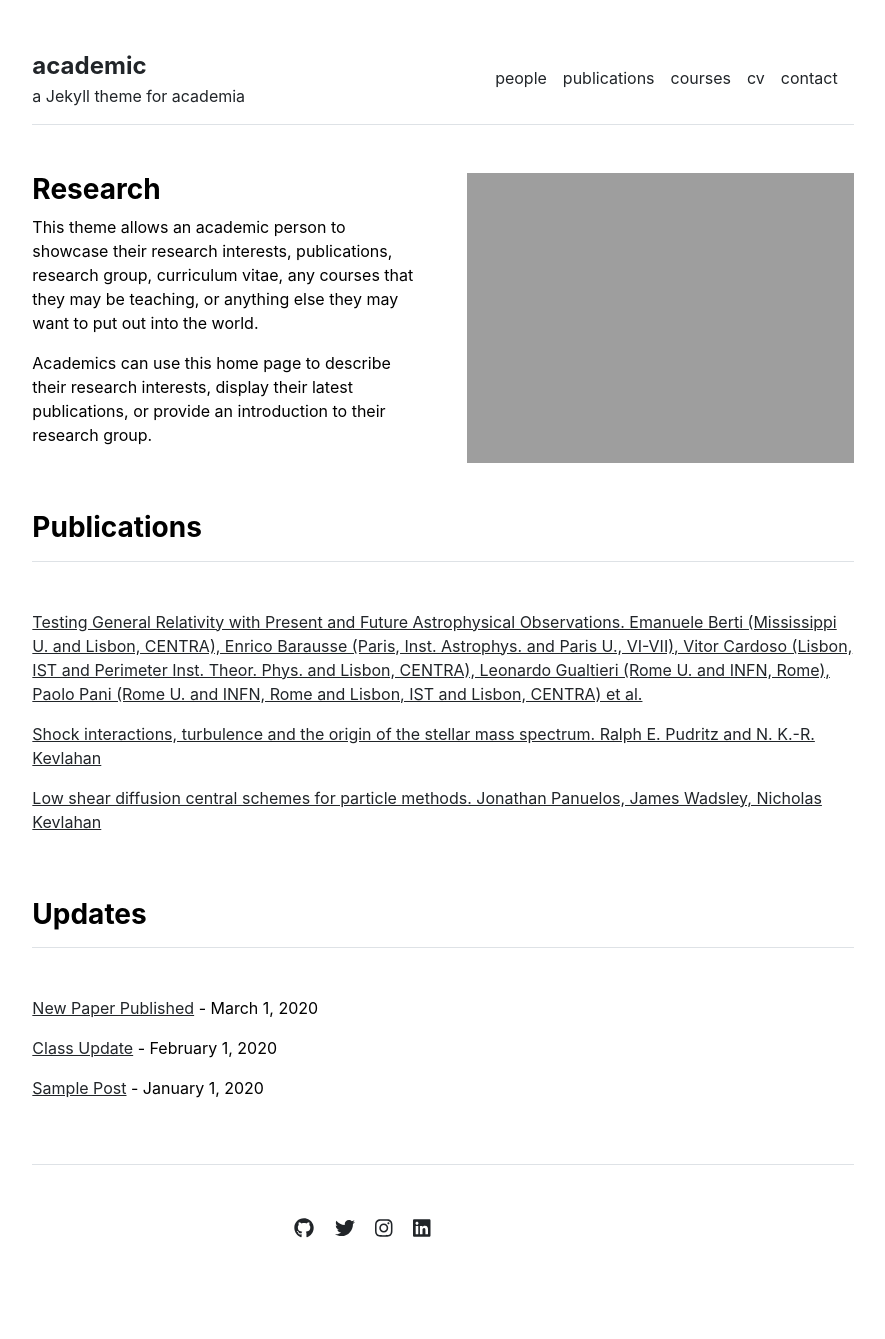
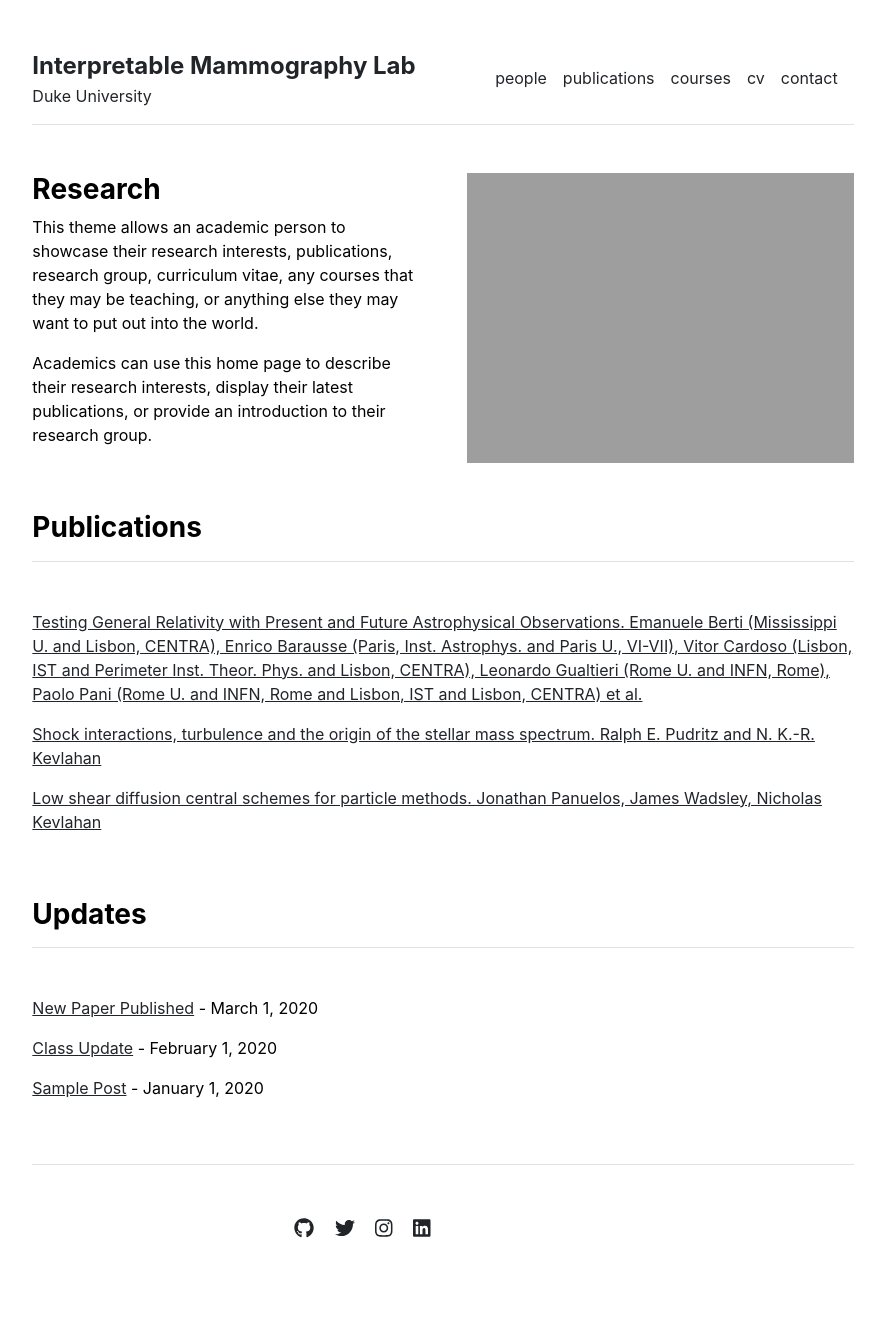
Before and after one commit to SangwookCheon/academic, a Jekyll site: the page built from index.md, in a window 1280 px wide. Shown: the whole page, without its empty margins (197-1082 px from the left). Built offline with Jekyll 4.4.1, drawn with Linux system fonts in a browser that asks for light colours.

Commit message:
Update _config.yml

```diff
--- a/_config.yml
+++ b/_config.yml
@@ -1,4 +1,4 @@
 url: "" # the base hostname & protocol for your site, e.g. http://example.com
 baseurl: "" # the subpath of your site, e.g. /blog
-title: "academic" # the name of your site, e.g. ACME Corp.
-description: "a Jekyll theme for academia"
+title: "Interpretable Mammography Lab" # the name of your site, e.g. ACME Corp.
+description: "Duke University"
```
